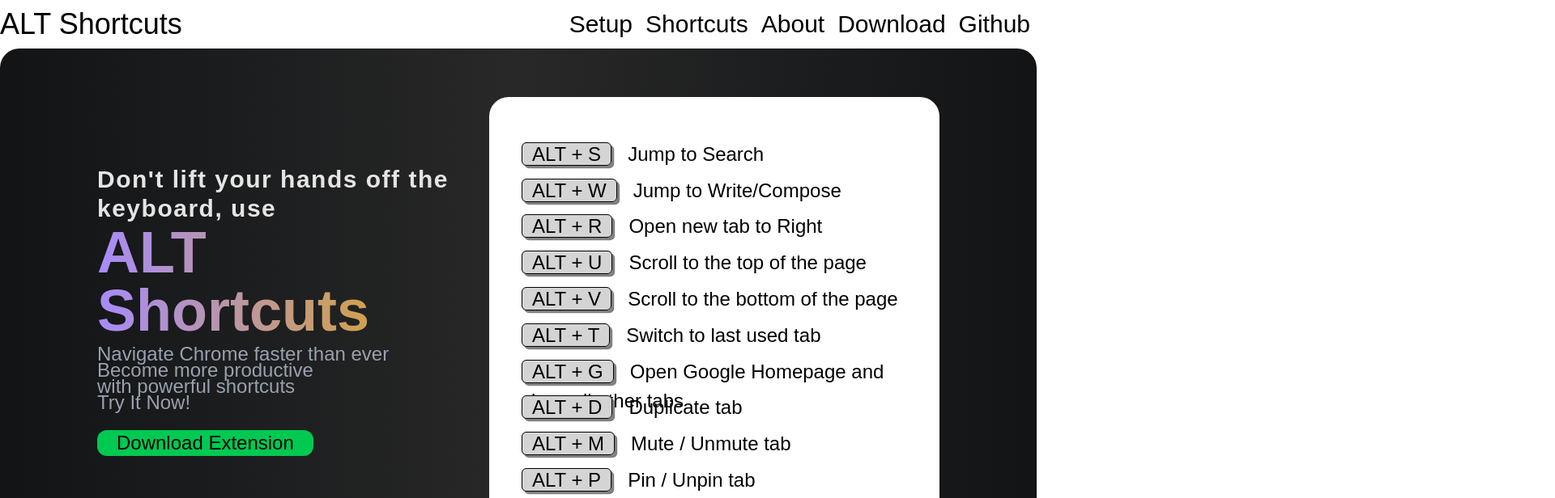
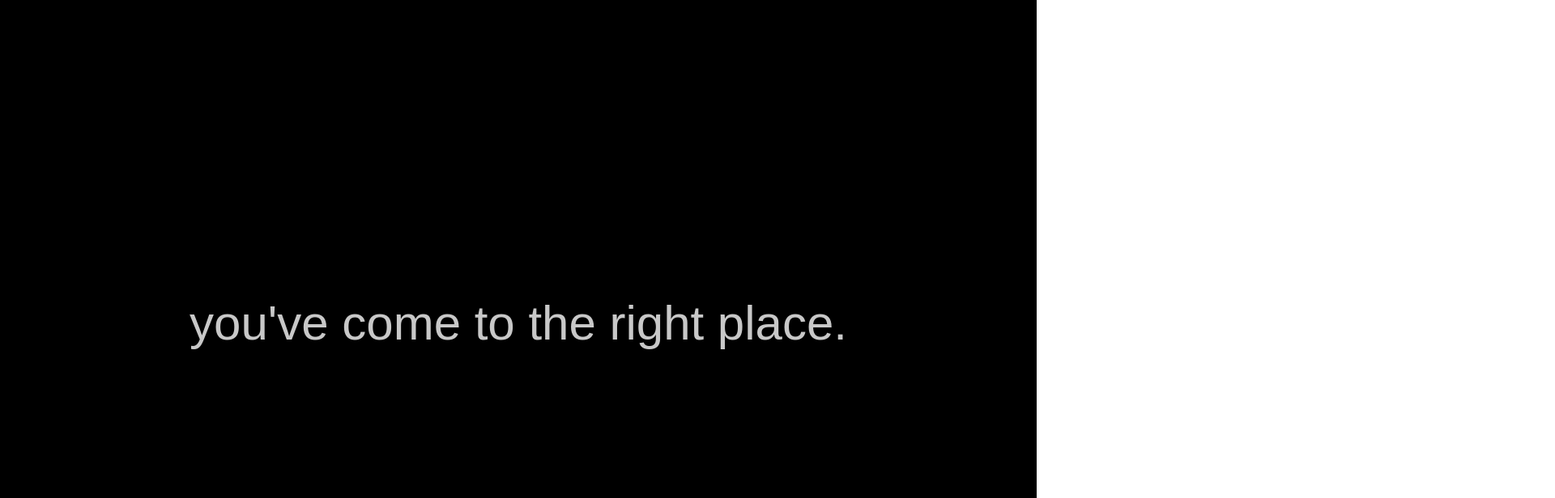
Before and after one commit to MVARUNREDDY8203/altshortcuts, a React (Vite) app in the folder altshortcuts_frontend/: page / in a window 1280 px wide. Shown: the top 616 px of the page at 81% size, 1920 px wide, since content can reach past the window. Built offline with nearby package versions, Linux system fonts and the light colour scheme; a web font is replaced by a local one.

Commit message:
fixed device size issues #2

```diff
--- a/altshortcuts_frontend/src/App.jsx
+++ b/altshortcuts_frontend/src/App.jsx
@@ -13,10 +13,10 @@
         let waitTime = 0;
         if (source === "install") {
             setInitState(0);
-            waitTime = 0;
+            waitTime = 10500;
         } else {
             setInitState(10);
-            waitTime = 0;
+            waitTime = 10500;
         }
         const timer = setTimeout(() => setInitState(33), waitTime);
         return () => clearTimeout(timer);
```
